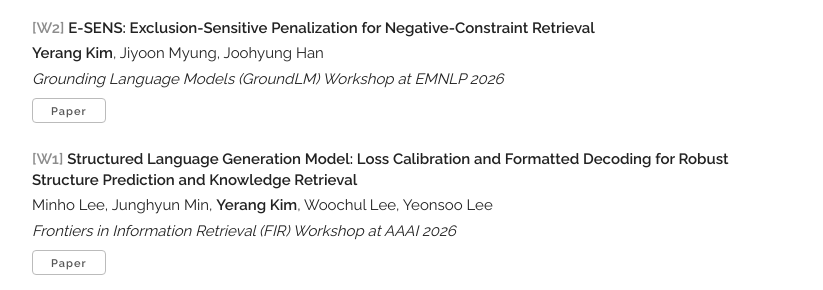
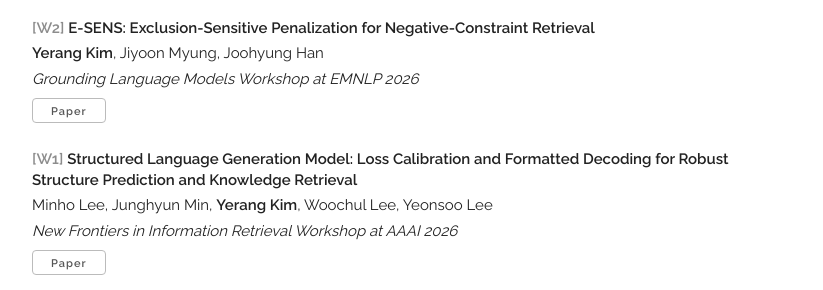
Before and after one commit to 01tilinfinity/01tilinfinity.github.io, a React (Vite) app: page / in a window 1280 px wide. Shown: the part 768-1058 px from the top of the page, without its empty margins (228-1051 px from the left). Built offline with nearby package versions, Linux system fonts and the light colour scheme.

Commit message:
Use full workshop names consistently

```diff
--- a/src/App.jsx
+++ b/src/App.jsx
@@ -25,7 +25,7 @@ const publications = [
       "Jiyoon Myung",
       "Joohyung Han",
     ],
-    venue: "Grounding Language Models (GroundLM) Workshop at EMNLP 2026",
+    venue: "Grounding Language Models Workshop at EMNLP 2026",
     links: [{ label: "Paper", href: "https://arxiv.org/pdf/2608.30130" }],
   },
   {
@@ -39,7 +39,7 @@ const publications = [
       "Woochul Lee",
       "Yeonsoo Lee",
     ],
-    venue: "Frontiers in Information Retrieval (FIR) Workshop at AAAI 2026",
+    venue: "New Frontiers in Information Retrieval Workshop at AAAI 2026",
     links: [{ label: "Paper", href: "https://arxiv.org/abs/2402.08971" }],
   },
   {
```
